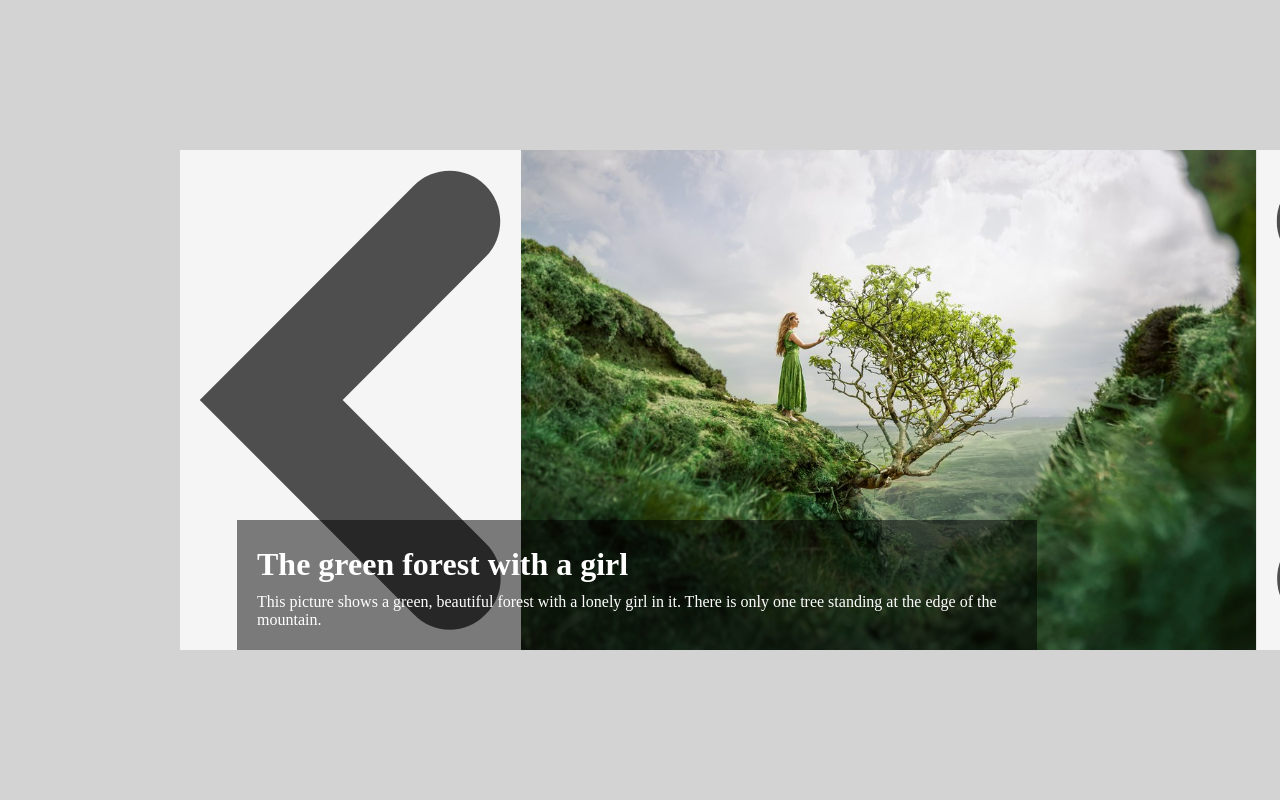
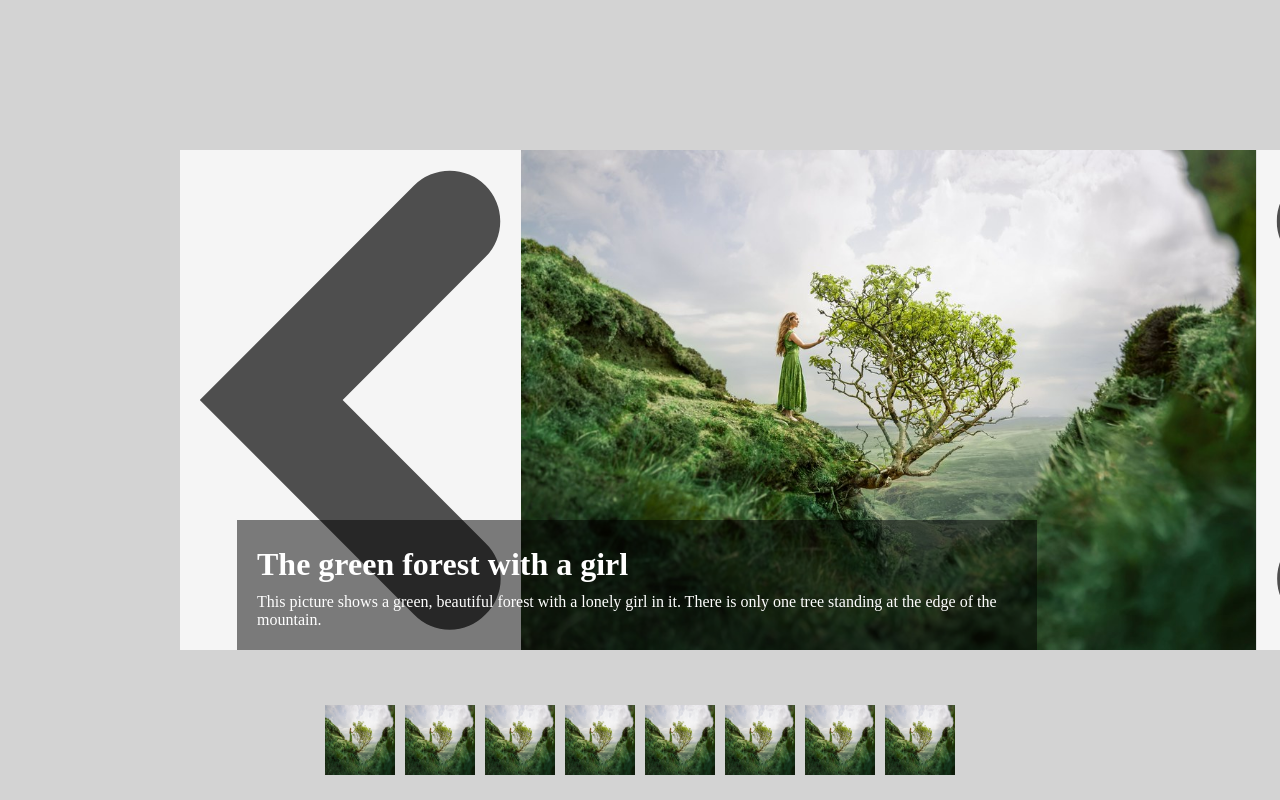
Before and after one commit to florapatai/my-first-web-application, a plain HTML site: page index.html in a window 1280 px wide. Shown: the top 800 px of the page. Drawn offline with nearby package versions, Linux system fonts and the light colour scheme.

Commit message:
thumbnail first try
Put thumbnails to bottom

```diff
--- a/index.html
+++ b/index.html
@@ -16,6 +16,8 @@
         </div>
         <img id="rightarrow" src="/images/arrow.svg" alt="right arrow">
     </div>
+    <div id="thumbnails">
+    </div>
     <script src="https://ajax.googleapis.com/ajax/libs/jquery/3.3.1/jquery.min.js"></script>
     <script src="scripts.js"></script>
 </body>
--- a/scripts.js
+++ b/scripts.js
@@ -50,3 +50,17 @@ $('#rightarrow').click(() => {
 });
 
 loadPhoto(currentPhoto);
+
+myImages.forEach((item, index) => {
+  $('#thumbnails').append(`<img class="box">`);
+
+  $('.box').attr('src', myImages[currentPhoto].photo);
+  $('.box').click((event) => {
+    let indexClicked = $(event.target).attr('data-index');
+    // indexClicked is now a string! if you need it as a number you have to change it
+    // because for example "1" + 1 is going to be "11" and not 2
+    let numberIndex = parseInt(indexClicked);
+    // now numberIndex is a number
+    $('#clicked').text(data[indexClicked]);
+  });
+});
--- a/style.css
+++ b/style.css
@@ -7,7 +7,6 @@ body {
     height: 500px;
     position: relative;
     position: absolute;
-    display: inline-block;
     top: 50%;
     left: 50%;
     margin-top: -250px;
@@ -52,3 +51,24 @@ p {
     margin-top: -12px;
 
 }
+
+#thumbnails {
+    position: relative;
+    position: absolute;
+    top: 50%;
+    left: 50%;
+    margin-top: 300px;
+    margin-left: -320px;
+    display: flex;
+    flex-direction: row;
+    justify-content: center;
+    align-items: space-between;
+}
+
+.box {
+    /* position: absolute; */
+    width: 70px;
+    height: 70px;
+    margin: 5px;
+    background: lime;
+}
```
